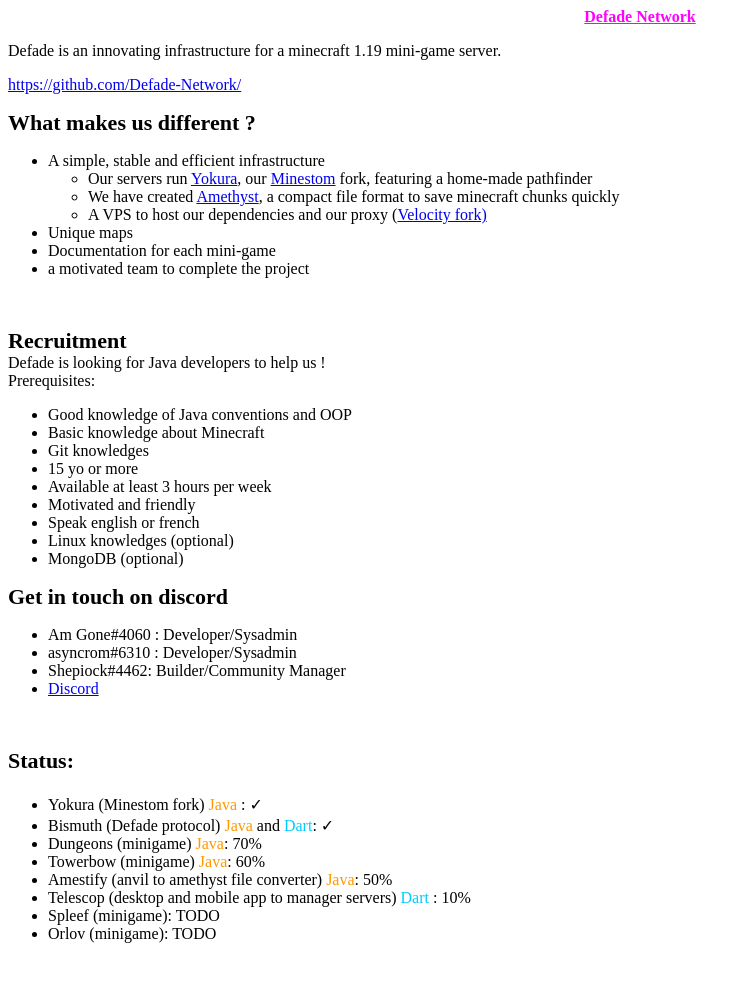
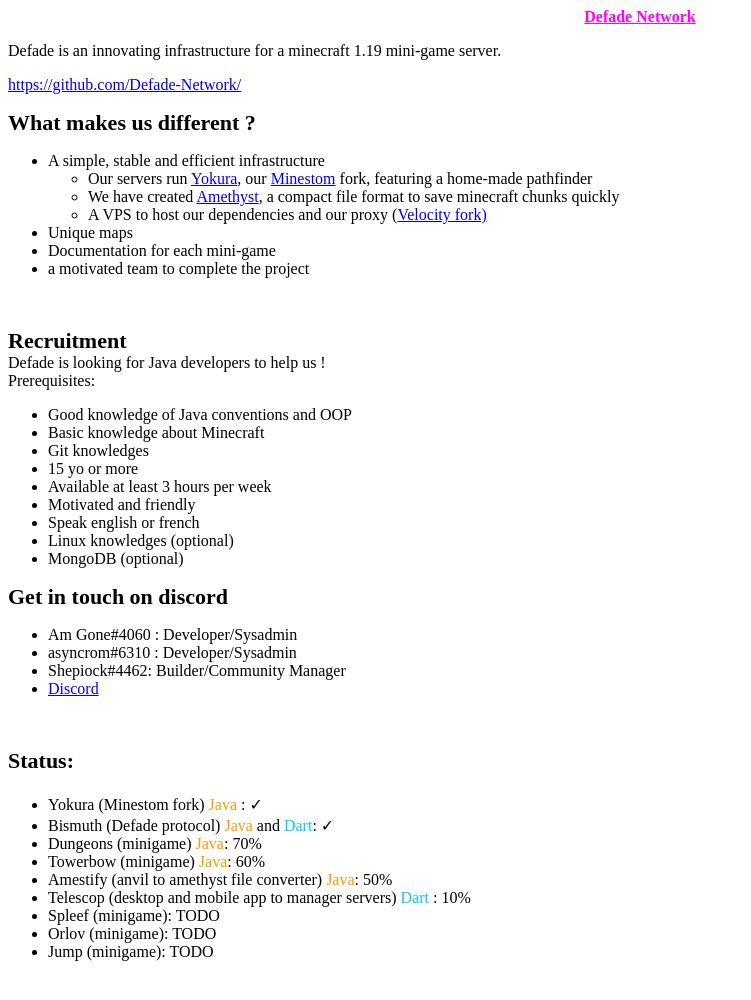
Before and after one commit to Defade-Network-Temp/www, a plain HTML site: page index.html in a window 1280 px wide. Shown: the whole page, without its empty margins (0-751 px from the left). Drawn offline with Linux system fonts and the light colour scheme.

Commit message:
Update index.html

```diff
--- a/index.html
+++ b/index.html
@@ -45,5 +45,6 @@
 <li>Telescop (desktop and mobile app to manager servers) <span style="color: #00ccff;">Dart</span> : 10%</li>
 <li>Spleef (minigame): TODO</li>
 <li>Orlov (minigame): TODO</li>
+<li>Jump (minigame): TODO</li>
 </ul>
 <p>&nbsp;</p>
```
